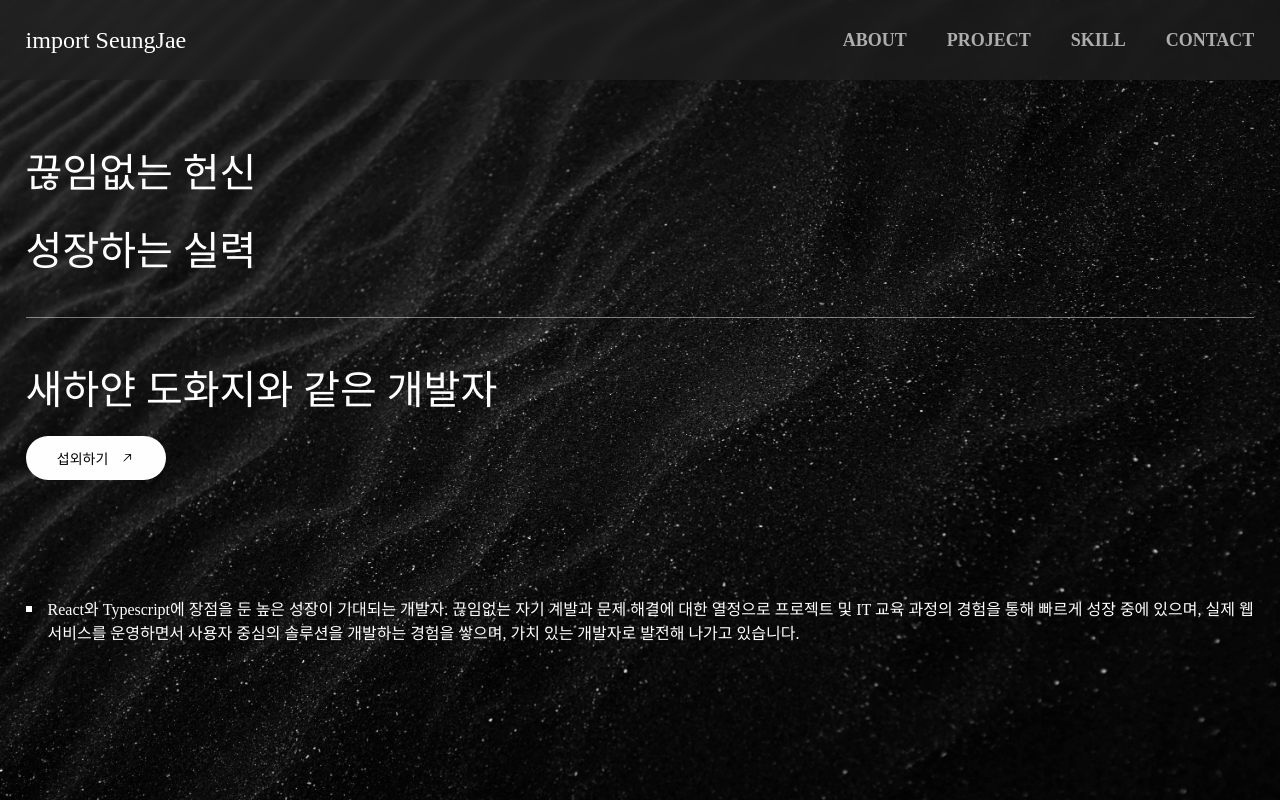
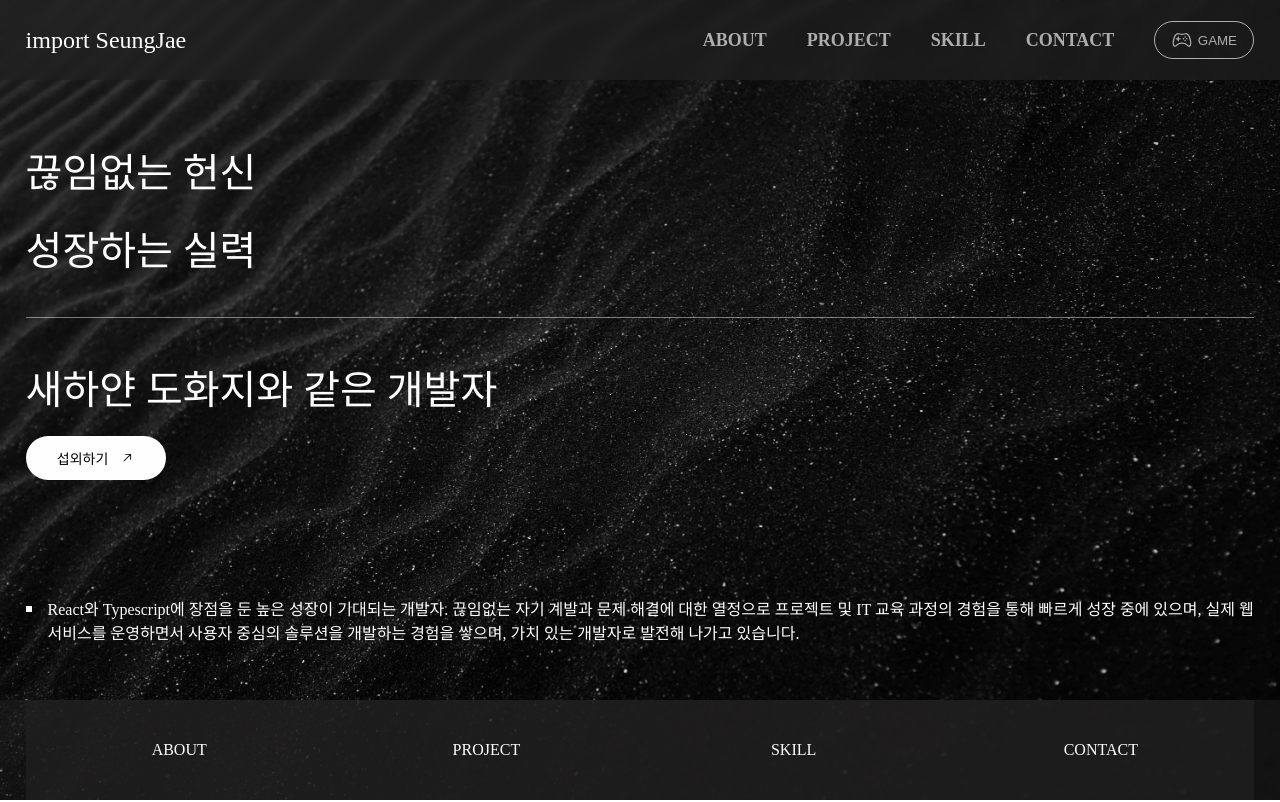
Before and after one commit to seungjaelee2684/seungjae-portfolio, a React (Create React App) app: page /website in a window 1280 px wide. Shown: the top 802 px of the page. Built offline with nearby package versions, Linux system fonts and the light colour scheme; a web font is replaced by a local one.

Commit message:
<Feat: 프로젝트 페이지 구현 및 백그라운드 수정>

```diff
--- a/src/components/SitePage/Project.tsx
+++ b/src/components/SitePage/Project.tsx
@@ -29,9 +29,9 @@ const Project = () => {
           <CardBox>
 
           </CardBox>
-          <CenterCardBox>
+          <CardBox>
 
-          </CenterCardBox>
+          </CardBox>
           <CardBox>
 
           </CardBox>
@@ -83,7 +83,7 @@ const BackgroundBox = styled.div`
   background-color: #2d3275;
   position: absolute;
   bottom: 80px;
-  left: 0;
+  left: -20px;
 `;
 
 const SlideContainer = styled.div`
--- a/src/components/SitePage/WebHeader.tsx
+++ b/src/components/SitePage/WebHeader.tsx
@@ -1,5 +1,7 @@
 import React, { useEffect, useRef, useState } from 'react'
+import { useNavigate } from 'react-router-dom';
 import styled, { keyframes } from 'styled-components';
+import { IoGameControllerOutline } from "react-icons/io5";
 
 interface WebHeaderProps {
   headerRef: React.RefObject<HTMLDivElement>;
@@ -8,6 +10,7 @@ interface WebHeaderProps {
 
 const WebHeader : React.FC<WebHeaderProps> = ({ headerRef, isScroll }) => {
 
+  const navigate = useNavigate();
   const [mouseOver, setMouseOver] = useState<boolean>(false);
   const hoverRef = useRef<HTMLDivElement>(null);
 
@@ -65,7 +68,8 @@ const WebHeader : React.FC<WebHeaderProps> = ({ headerRef, isScroll }) => {
           </Navigate>
           <Navigate
             color={(isScroll) ? "#222020" : "#fefefea6"}
-            hovercolor={(isScroll) ? "#ADADAD" : "#FEFEFE"}>
+            hovercolor={(isScroll) ? "#ADADAD" : "#FEFEFE"}
+            onClick={() => onClickMoveHandler("project")}>
             PROJECT
           </Navigate>
           <Navigate
@@ -79,6 +83,13 @@ const WebHeader : React.FC<WebHeaderProps> = ({ headerRef, isScroll }) => {
             onClick={() => onClickMoveHandler("contact")}>
             CONTACT
           </Navigate>
+          <GameButton
+            color={(isScroll) ? "#222020" : "#fefefea6"}
+            hovercolor={(isScroll) ? "#ADADAD" : "#FEFEFE"}
+            onClick={() => navigate("/")}>
+              <IoGameControllerOutline size={20} />
+              GAME
+          </GameButton>
         </RightContent>
       </HeaderContainer>
     </HeaderLayout>
@@ -109,11 +120,9 @@ const HeaderContainer = styled.div`
   display: flex;
   justify-content: space-between;
   align-items: center;
-  padding-right: 160px;
   box-sizing: border-box;
 
   @media screen and (max-width: 1320px) {
-    padding-right: 0px;
     width: 96%;
   }
 `;
@@ -168,6 +177,25 @@ const Navigate = styled.a<{ color: string, hovercolor: string }>`
   }
 `;
 
+const GameButton = styled.button<{ color: string, hovercolor: string }>`
+  width: 100px;
+  height: 38px;
+  outline: none;
+  border: 1px solid;
+  border-radius: 20px;
+  color: ${(props) => props.color};
+  background-color: transparent;
+  display: flex;
+  justify-content: center;
+  align-items: center;
+  gap: 6px;
+  cursor: pointer;
+
+  &:hover {
+    color: ${(props) => props.hovercolor};
+  }
+`;
+
 const HoverContainer = styled.div`
   width: 100vw;
   height: 60px;
--- a/src/pages/SitePage.tsx
+++ b/src/pages/SitePage.tsx
@@ -14,6 +14,13 @@ const SitePage = () => {
   const headerRef = useRef<HTMLDivElement>(null);
   const infoRef = useRef<HTMLDivElement>(null);
   const [isScroll, setIsScroll] = useState<boolean>(false);
+
+  const onClickScrollMoveHandler = (id: string) => {
+    const elementId = document.getElementById(id);
+
+    if (!elementId) return;
+    elementId.scrollIntoView({ behavior: "smooth" });
+  };
 
   useEffect(() => {
     const scrollEvent = () => {
@@ -51,18 +58,36 @@ const SitePage = () => {
             </MainTitle>
           </MainTitleWrapper>
           <BarContainer />
-          <SubTitle>
-            새하얀 도화지와 같은 개발자
+          <SubTitleWrapper>
+            <SubTitle>
+              새하얀 도화지와 같은 개발자
+            </SubTitle>
             <ContactBtn>
               섭외하기
               <GoArrowUpRight />
             </ContactBtn>
-          </SubTitle>
+          </SubTitleWrapper>
         </MainTitleContainer>
         <TextContent>
           <Box />
           React와 Typescript에 장점을 둔 높은 성장이 기대되는 개발자. 끊임없는 자기 계발과 문제 해결에 대한 열정으로 프로젝트 및 IT 교육 과정의 경험을 통해 빠르게 성장 중에 있으며, 실제 웹 서비스를 운영하면서 사용자 중심의 솔루션을 개발하는 경험을 쌓으며, 가치 있는 개발자로 발전해 나가고 있습니다.
         </TextContent>
+        <NavContainer>
+          <NavWrapper>
+            <NavButton onClick={() => onClickScrollMoveHandler("about us")}>
+              ABOUT
+            </NavButton>
+            <NavButton onClick={() => onClickScrollMoveHandler("project")}>
+              PROJECT
+            </NavButton>
+            <NavButton>
+              SKILL
+            </NavButton>
+            <NavButton onClick={() => onClickScrollMoveHandler("contact")}>
+              CONTACT
+            </NavButton>
+          </NavWrapper>
+        </NavContainer>
       </MainBackground>
       <MainContainer ref={infoRef}>
         <About />
@@ -128,6 +153,7 @@ const MainBackground = styled.div<{ src: string }>`
   align-items: center;
   gap: 100px;
   color: #FEFEFE;
+  position: relative;
 `;
 
 const MainContainer = styled.div`
@@ -191,19 +217,22 @@ const BarContainer = styled.line`
   }
 `;
 
-const SubTitle = styled(MainTitle)`
+const SubTitleWrapper = styled(MainTitle)`
   min-width: fit-content;
   display: flex;
   flex-direction: column;
   justify-content: center;
   align-items: end;
   gap: 20px;
-  opacity: 0;
-  animation: ${TitleAppear} 1.5s forwards 0.8s;
 
   @media screen and (max-width: 1320px) {
     align-items: start;
   }
+`;
+
+const SubTitle = styled.div`
+  opacity: 0;
+  animation: ${TitleAppear} 1.5s forwards 0.8s;
 `;
 
 const ContactBtn = styled.button`
@@ -222,7 +251,7 @@ const ContactBtn = styled.button`
   gap: 12px;
   transition: all 0.3s;
   opacity: 0;
-  animation: ${TitleAppear} 1.3s forwards 1s;
+  animation: ${TextAppear} 1.3s forwards 1s;
   cursor: pointer;
 
   &:hover {
@@ -257,4 +286,42 @@ const Box = styled.div`
   margin-top: 10px;
 `;
 
+const NavContainer = styled.div`
+  width: 100%;
+  display: flex;
+  justify-content: center;
+  align-items: center;
+  background-color: #22202081;
+  position: absolute;
+  bottom: 0;
+  left: 0;
+  z-index: 5;
+`;
+
+const NavWrapper = styled.nav`
+  width: 1320px;
+  display: flex;
+  justify-content: center;
+  align-items: center;
+
+  @media screen and (max-width: 1320px) {
+    width: 96%;
+  }
+`;
+
+const NavButton = styled.a`
+  width: 100%;
+  height: 100px;
+  display: flex;
+  justify-content: center;
+  align-items: center;
+  color: #FEFEFE;
+  background-color: #222020bb;
+  cursor: pointer;
+
+  &:hover {
+    background-color: #625d5d88;
+  }
+`;
+
 export default SitePage;
```
